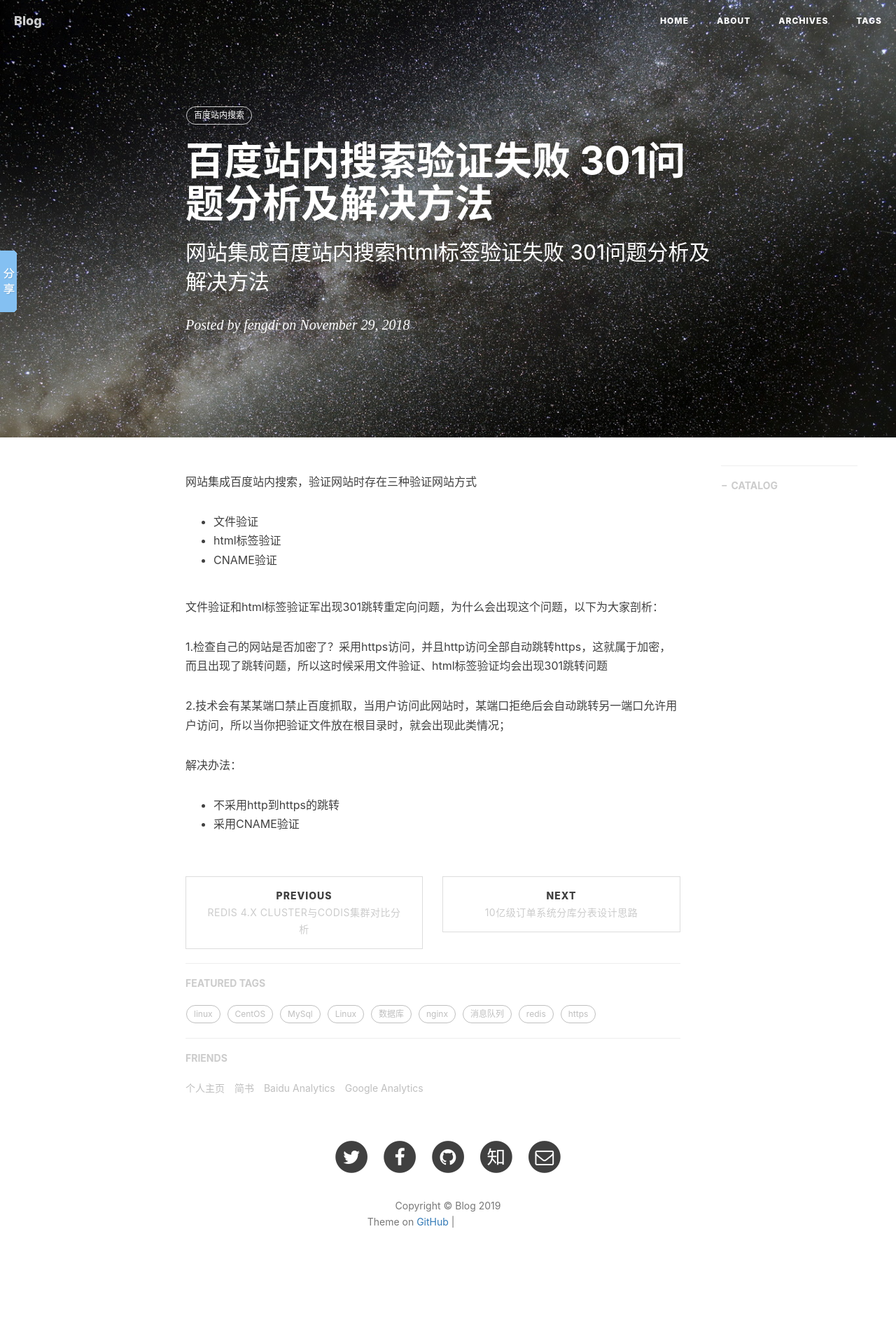
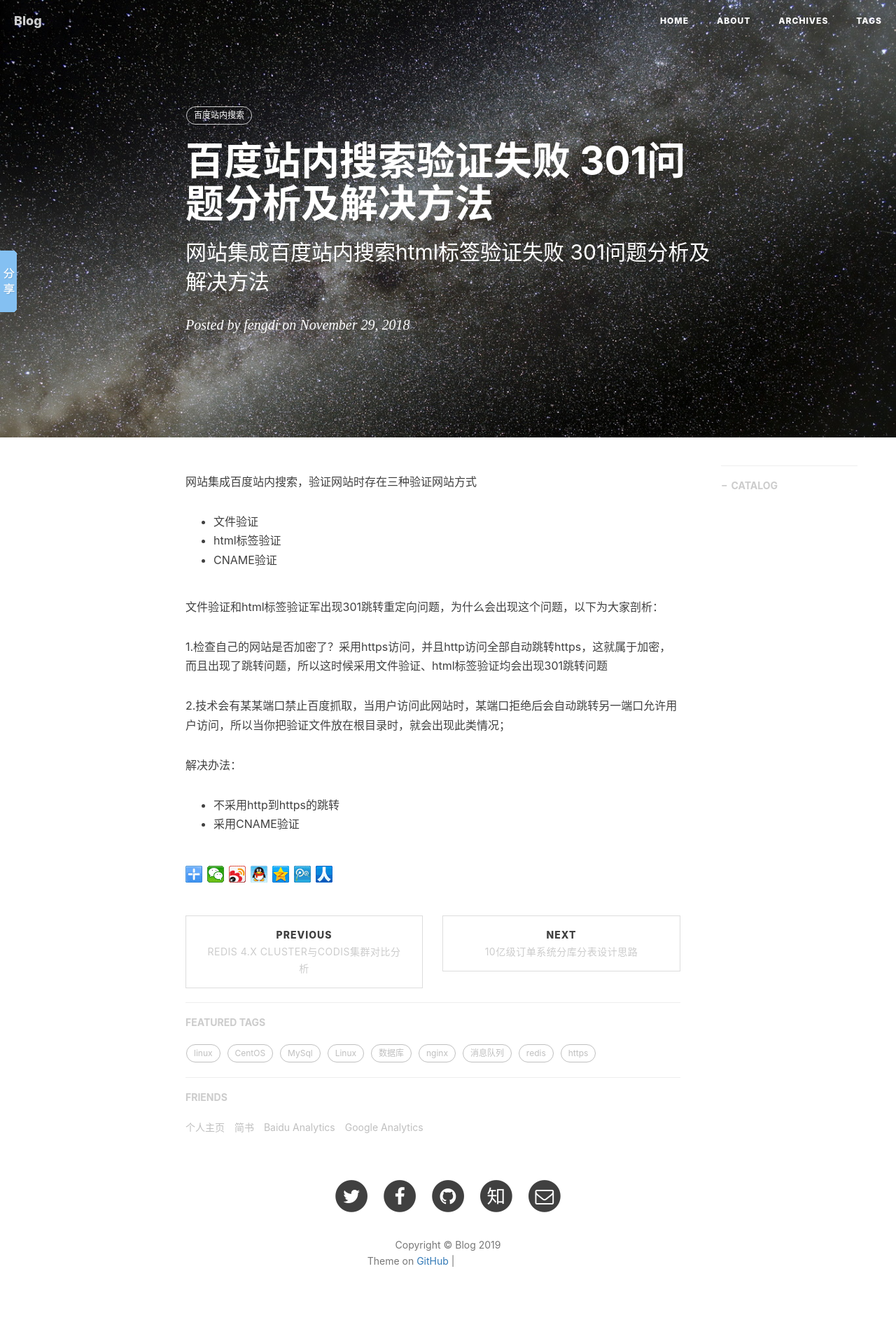
Before and after one commit to fengdis/fengdis.github.io, a Jekyll site: the page built from _posts/2018-11-29-百度站内搜索验证失败-301问题分析及解决方法.md, in a window 1280 px wide. Shown: the whole page at 70% size. Built offline with Jekyll 4.4.1, drawn with Linux system fonts in a browser that asks for light colours; nearby versions of some CDN libraries; comment, search, counter and statistics services are not loaded; before the commit the page ends 1850 px from its top, so only the background shows below that; grey boxes are pictures that could not be loaded.

Commit message:
集成百度分享

```diff
--- a/_layouts/post.html
+++ b/_layouts/post.html
@@ -68,6 +68,18 @@ layout: default
                 {% endif %}
 
 				{{ content }}
+
+                {% if site.baidu_share %}
+                <div class="bdsharebuttonbox sharebox">
+                    <a href="#" class="bds_more" data-cmd="more"></a>
+                    <a href="#" class="bds_weixin" data-cmd="weixin" title="分享到微信"></a>
+                    <a href="#" class="bds_tsina" data-cmd="tsina" title="分享到新浪微博"></a>
+                    <a href="#" class="bds_sqq" data-cmd="sqq" title="分享到QQ好友"></a>
+                    <a href="#" class="bds_qzone" data-cmd="qzone" title="分享到QQ空间"></a>
+                    <a href="#" class="bds_tqq" data-cmd="tqq" title="分享到腾讯微博"></a>
+                    <a href="#" class="bds_renren" data-cmd="renren" title="分享到人人网"></a>
+                </div>
+                {% endif %}
 
                 <hr style="visibility: hidden;">
 
```
